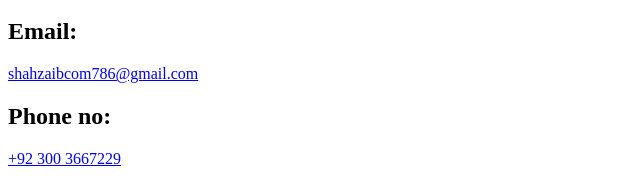
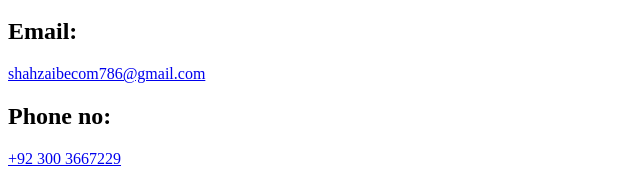
Before and after one commit to thedevshahzaib/Assignment-08, a plain HTML site: page index.html in a window 1280 px wide. Shown: the part 1757-1948 px from the top of the page, 0-640 px from the left. Drawn offline with Linux system fonts and the light colour scheme.

Commit message:
Update index.html

```diff
--- a/index.html
+++ b/index.html
@@ -114,7 +114,7 @@
    <hr>
    <h1 id="contact info">Contact Info:</h1>
 </center>
-<h2>Email:</h2><a href="mailto:shahzaibcom786@gmail.com">shahzaibcom786@gmail.com</a>
+<h2>Email:</h2><a href="mailto:shahzaibecom786@gmail.com">shahzaibecom786@gmail.com</a>
 <h2>Phone no:</h2><a href="tel:+92 300 3667229">+92 300 3667229</a>
 <br>
 <br>
```
